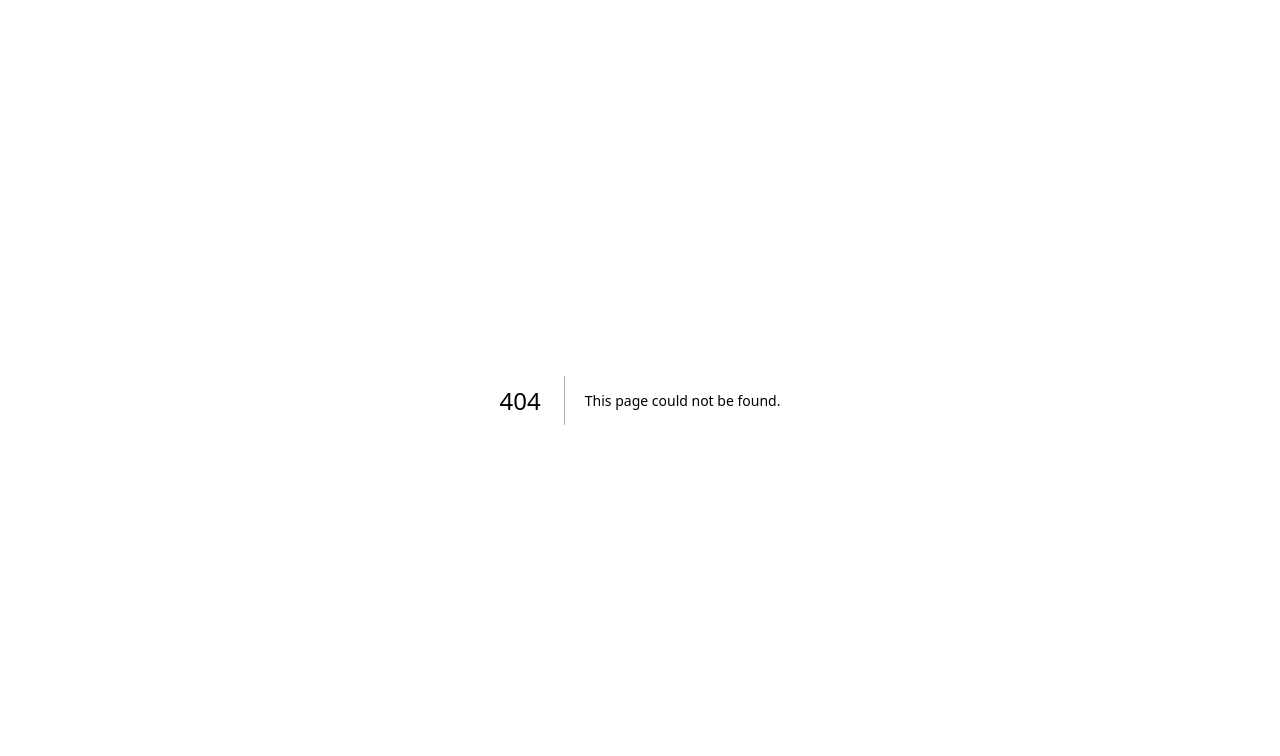
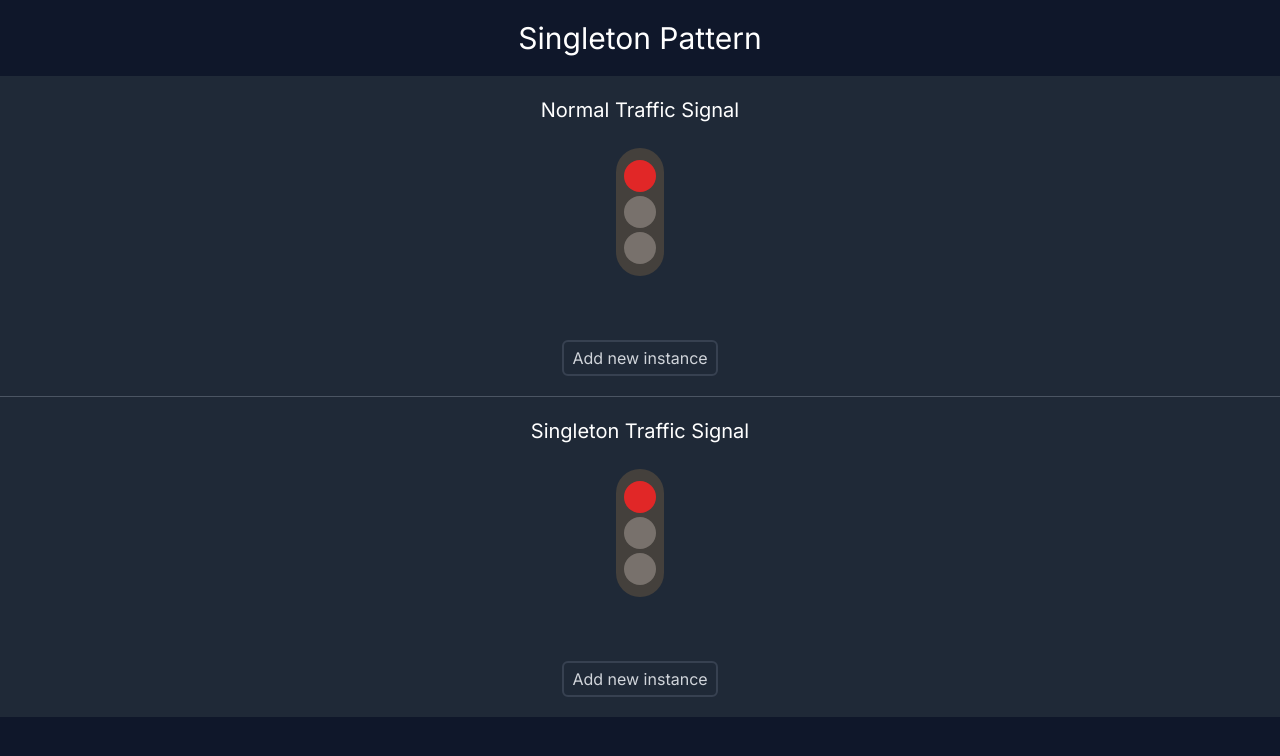
Before and after one commit to Deepak-Kharah/js-design-pattern-visualized, a Next.js app: page /singleton in a window 1280 px wide. Before the commit this address had no page. Shown: the top 756 px of the page. Built offline with nearby package versions, Linux system fonts and the light colour scheme.

Commit message:
feat: implement singleton

```diff
--- a/src/app/globals.css
+++ b/src/app/globals.css
@@ -2,6 +2,7 @@
 @tailwind components;
 @tailwind utilities;
 
+/*
 :root {
   --foreground-rgb: 0, 0, 0;
   --background-start-rgb: 214, 219, 220;
@@ -30,4 +31,4 @@ body {
   .text-balance {
     text-wrap: balance;
   }
-}
+} */
--- a/src/app/layout.tsx
+++ b/src/app/layout.tsx
@@ -1,12 +1,13 @@
 import type { Metadata } from "next";
 import { Inter } from "next/font/google";
 import "./globals.css";
+import classNames from "classnames";
 
 const inter = Inter({ subsets: ["latin"] });
 
 export const metadata: Metadata = {
-  title: "Create Next App",
-  description: "Generated by create next app",
+  title: "JS Design pattern visualized",
+  description: "Visualize design patterns in JavaScript",
 };
 
 export default function RootLayout({
@@ -16,7 +17,9 @@ export default function RootLayout({
 }>) {
   return (
     <html lang="en">
-      <body className={inter.className}>{children}</body>
+      <body className={classNames(inter.className, "bg-slate-900")}>
+        {children}
+      </body>
     </html>
   );
 }
--- /dev/null
+++ b/src/app/singleton/TrafficSignal.tsx
@@ -0,0 +1,66 @@
+import { effect } from "@preact/signals";
+import { useState } from "react";
+import {
+  TrafficSignal as TrafficSignalType,
+  type NormalTrafficSignal,
+  type SingletonTrafficSignal,
+} from "./implementation";
+import cn from "classnames";
+import style from "./traffic-signal.module.css";
+
+interface TrafficSignalProps {
+  trafficSignalInstance: NormalTrafficSignal | SingletonTrafficSignal;
+}
+
+function TrafficSignal(props: TrafficSignalProps) {
+  const { trafficSignalInstance } = props;
+
+  const [currentTrafficSignal, setCurrentTrafficSignal] = useState(
+    trafficSignalInstance.trafficSignal.value
+  );
+
+  effect(() => {
+    if (trafficSignalInstance.trafficSignal.value !== currentTrafficSignal) {
+      setCurrentTrafficSignal(trafficSignalInstance.trafficSignal.value);
+    }
+  });
+
+  return (
+    <div
+      className={cn(
+        style[`current-signal-${trafficSignalInstance.trafficSignal}`],
+        style["traffic-signal"],
+        "flex px-1 gap-1 items-center flex-col bg-stone-700 rounded-3xl py-3"
+      )}
+    >
+      <SignalLight
+        color="red"
+        onClick={() => trafficSignalInstance.setTrafficSignal("red")}
+      />
+      <SignalLight
+        color="yellow"
+        onClick={() => trafficSignalInstance.setTrafficSignal("yellow")}
+      />
+      <SignalLight
+        color="green"
+        onClick={() => trafficSignalInstance.setTrafficSignal("green")}
+      />
+    </div>
+  );
+}
+
+interface SignalLightProps {
+  color: TrafficSignalType;
+  onClick: () => void;
+}
+
+function SignalLight({ color, onClick }: SignalLightProps) {
+  return (
+    <button
+      className={cn(style[color], "size-8 rounded-full  bg-stone-500")}
+      onClick={onClick}
+    ></button>
+  );
+}
+
+export default TrafficSignal;
--- /dev/null
+++ b/src/app/singleton/implementation.tsx
@@ -0,0 +1,56 @@
+import { Signal, signal } from "@preact/signals-react";
+
+export type TrafficSignal = "red" | "yellow" | "green";
+
+export class NormalTrafficSignal {
+  trafficSignal: Signal<TrafficSignal> = signal("red");
+
+  private constructor() {}
+
+  /**
+   * Returns an instance of the TrafficSignalNormal class.
+   * @returns An instance of the TrafficSignalNormal class.
+   */
+  static getInstance(): NormalTrafficSignal {
+    return new NormalTrafficSignal();
+  }
+
+  /**
+   * Sets the traffic signal for the singleton instance.
+   * @param {TrafficSignal} trafficSignal - The traffic signal to set.
+   */
+  setTrafficSignal(trafficSignal: TrafficSignal) {
+    this.trafficSignal.value = trafficSignal;
+  }
+}
+
+export class SingletonTrafficSignal {
+  private static instance: SingletonTrafficSignal | null = null;
+  trafficSignal: Signal<TrafficSignal> = signal("red");
+
+  /**
+   * Represents the implementation of a singleton class.
+   * @hideconstructor
+   */
+  private constructor() {}
+
+  /**
+   * Returns the singleton instance of the TrafficSignalSingleton class.
+   * If the instance does not exist, it creates a new instance and returns it.
+   * @returns The singleton instance of the TrafficSignalSingleton class.
+   */
+  static getInstance() {
+    if (!SingletonTrafficSignal.instance) {
+      SingletonTrafficSignal.instance = new SingletonTrafficSignal();
+    }
+    return SingletonTrafficSignal.instance;
+  }
+
+  /**
+   * Sets the traffic signal for the singleton instance.
+   * @param {TrafficSignal} trafficSignal - The traffic signal to set.
+   */
+  setTrafficSignal(trafficSignal: TrafficSignal) {
+    this.trafficSignal.value = trafficSignal;
+  }
+}
--- /dev/null
+++ b/src/app/singleton/page.module.css
@@ -0,0 +1,7 @@
+.signal-instance > button {
+  opacity: 0;
+}
+
+.signal-instance:hover > button {
+  opacity: 1;
+}
--- /dev/null
+++ b/src/app/singleton/page.tsx
@@ -0,0 +1,87 @@
+"use client";
+
+import React, { useState } from "react";
+import { NormalTrafficSignal, SingletonTrafficSignal } from "./implementation";
+import TrafficSignal from "./TrafficSignal";
+import style from "./page.module.css";
+import classNames from "classnames";
+
+function Singleton() {
+  return (
+    <main className=" text-center text-white">
+      <h1 className="text-3xl py-5">Singleton Pattern</h1>
+
+      <div className="divide-y divide-gray-600">
+        <TrafficSignalModule
+          getInstance={NormalTrafficSignal.getInstance}
+          title="Normal Traffic Signal"
+        />
+        <TrafficSignalModule
+          getInstance={SingletonTrafficSignal.getInstance}
+          title="Singleton Traffic Signal"
+        />
+      </div>
+    </main>
+  );
+}
+
+interface TestProps<T extends NormalTrafficSignal | SingletonTrafficSignal> {
+  getInstance: () => T;
+  title: string;
+}
+
+function TrafficSignalModule<
+  T extends NormalTrafficSignal | SingletonTrafficSignal
+>({ getInstance, title }: TestProps<T>) {
+  const [trafficSignals, setTrafficSignals] = useState<T[]>([getInstance()]);
+
+  function addNewTrafficSignal() {
+    const newTrafficSignal = getInstance();
+    setTrafficSignals([...trafficSignals, newTrafficSignal]);
+  }
+
+  function deleteTrafficSignal(index: number) {
+    const newTrafficSignals = [...trafficSignals];
+    newTrafficSignals.splice(index, 1);
+    setTrafficSignals(newTrafficSignals);
+  }
+
+  return (
+    <div className=" flex flex-col gap-6 items-center py-5 bg-gray-800">
+      <h2 className="text-xl">{title}</h2>
+      <div className="flex gap-3">
+        {trafficSignals.map((trafficSignal, index) => {
+          return (
+            <div
+              key={index}
+              className={classNames(
+                style["signal-instance"],
+                "transition-opacity"
+              )}
+            >
+              <TrafficSignal trafficSignalInstance={trafficSignal} />
+              <button
+                className="text-gray-500 hover:text-white transition-colors mt-4"
+                onClick={() => deleteTrafficSignal(index)}
+              >
+                Delete
+              </button>
+            </div>
+          );
+        })}
+
+        {trafficSignals.length === 0 && (
+          <p className="text-gray-500">You&apos;ve deleted all the instances</p>
+        )}
+      </div>
+      <button
+        className="border-gray-700 border-2 text-gray-300 py-1 px-2 rounded-md hover:bg-white hover:text-black transition-colors"
+        onClick={addNewTrafficSignal}
+      >
+        Add new instance
+      </button>
+    </div>
+  );
+}
+
+export default Singleton;
--- /dev/null
+++ b/src/app/singleton/traffic-signal.module.css
@@ -0,0 +1,11 @@
+.traffic-signal.current-signal-red button.red {
+  background-color: #e12727;
+}
+
+.traffic-signal.current-signal-yellow button.yellow {
+  background-color: #f9eb68;
+}
+
+.traffic-signal.current-signal-green button.green {
+  background-color: #54efbe;
+}
```
Also changed, not shown: package.json (+8 -5 lines), 1 other file (tests, documents, lock files or other folders).
